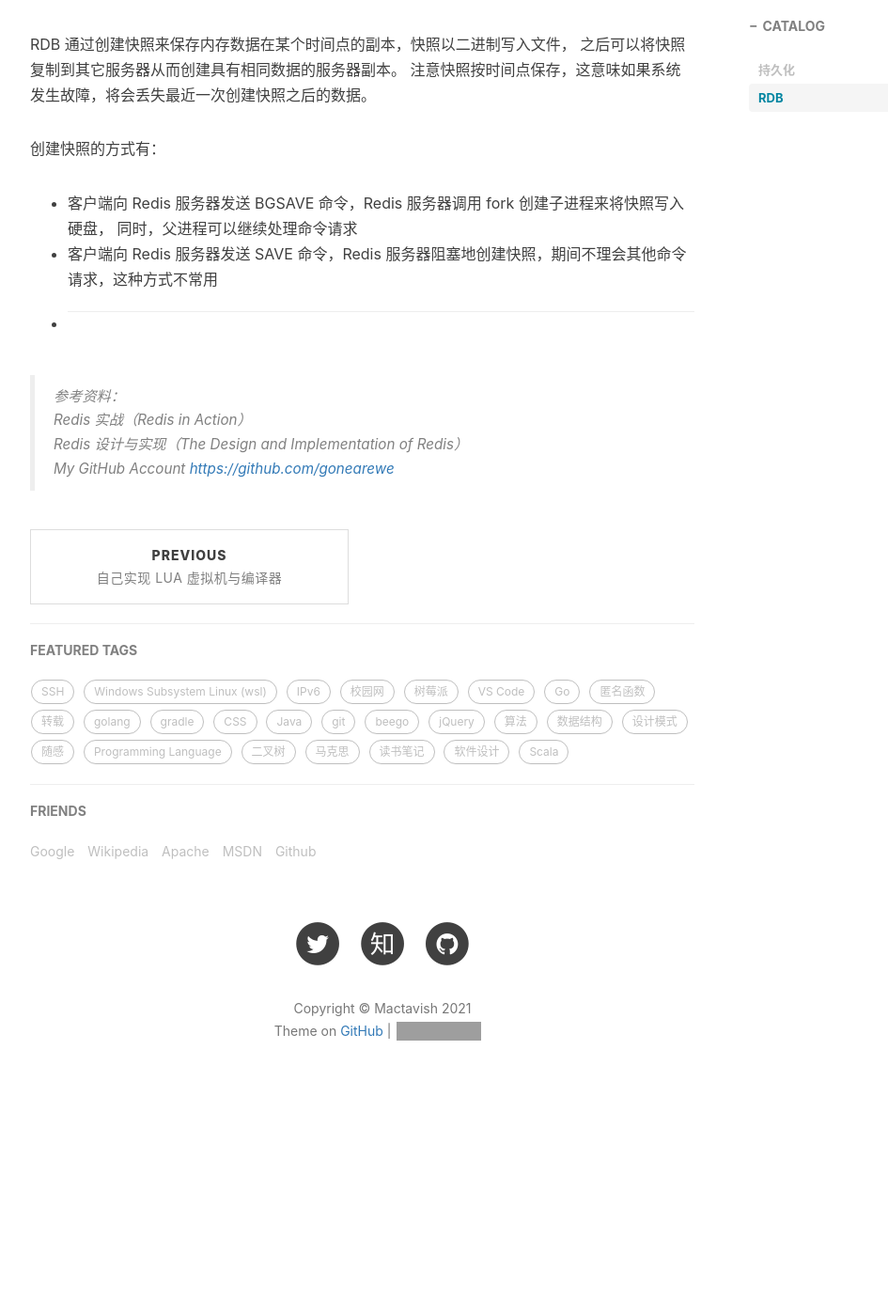
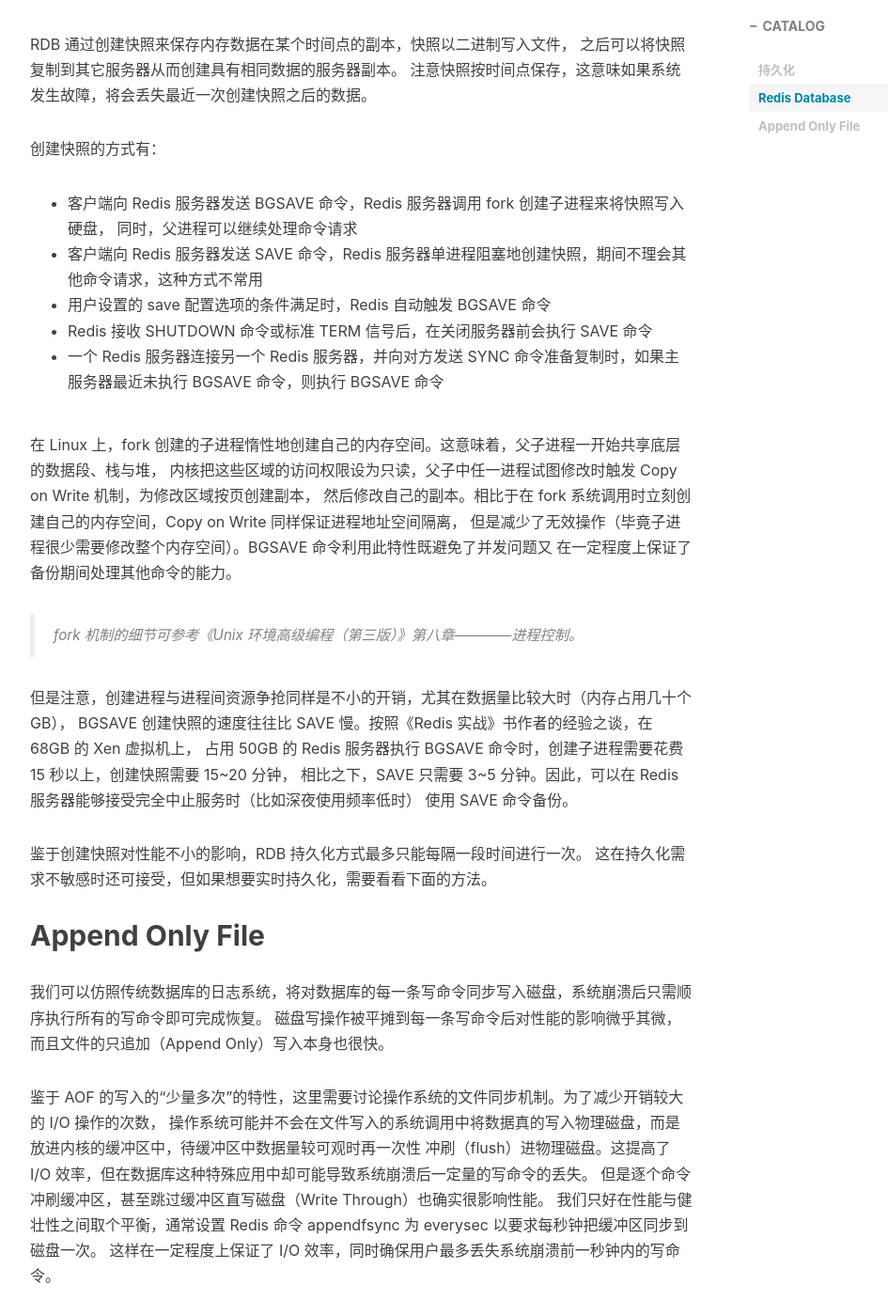
Before and after one commit to gonearewe/gonearewe.github.io, a Jekyll site: the page built from _posts/2021-03-24-Redis 笔记.md, in a window 1280 px wide and 1400 px high, scrolled down 840 px. Shown: the whole window at 94% size, without its empty margins (233-1178 px from the left). Built offline with Jekyll 4.4.1, drawn with Linux system fonts in a browser that asks for light colours; nearby versions of some CDN libraries; comment, search, counter and statistics services are not loaded; before the commit the page ends 2041 px from its top, so only the background shows below that; some of the changed text lies outside the part shown; grey boxes are pictures that could not be loaded.

Commit message:
更新 Redis AOF 笔记

```diff
--- a/_posts/2021-03-24-Redis 笔记.md
+++ b/_posts/2021-03-24-Redis 笔记.md
@@ -19,7 +19,7 @@
 Redis 是内存型数据库，如果需要保证数据在断电后不会丢失，可以将内存中的数据持久化到硬盘上。
 持久化有两种方法：RDB（Redis Database）和 AOF（Append Only File）。
 
-## RDB
+## Redis Database
 
 RDB 通过创建快照来保存内存数据在某个时间点的副本，快照以二进制写入文件，
 之后可以将快照复制到其它服务器从而创建具有相同数据的服务器副本。
@@ -29,8 +29,45 @@
 
 - 客户端向 Redis 服务器发送 BGSAVE 命令，Redis 服务器调用 fork 创建子进程来将快照写入硬盘，
 同时，父进程可以继续处理命令请求
-- 客户端向 Redis 服务器发送 SAVE 命令，Redis 服务器阻塞地创建快照，期间不理会其他命令请求，这种方式不常用
--
+- 客户端向 Redis 服务器发送 SAVE 命令，Redis 服务器单进程阻塞地创建快照，期间不理会其他命令请求，这种方式不常用
+- 用户设置的 save 配置选项的条件满足时，Redis 自动触发 BGSAVE 命令
+- Redis 接收 SHUTDOWN 命令或标准 TERM 信号后，在关闭服务器前会执行 SAVE 命令
+- 一个 Redis 服务器连接另一个 Redis 服务器，并向对方发送 SYNC 命令准备复制时，如果主服务器最近未执行 BGSAVE 命令，则执行 BGSAVE 命令
+
+在 Linux 上，fork 创建的子进程惰性地创建自己的内存空间。这意味着，父子进程一开始共享底层的数据段、栈与堆，
+内核把这些区域的访问权限设为只读，父子中任一进程试图修改时触发 Copy on Write 机制，为修改区域按页创建副本，
+然后修改自己的副本。相比于在 fork 系统调用时立刻创建自己的内存空间，Copy on Write 同样保证进程地址空间隔离，
+但是减少了无效操作（毕竟子进程很少需要修改整个内存空间）。BGSAVE 命令利用此特性既避免了并发问题又
+在一定程度上保证了备份期间处理其他命令的能力。
+
+> fork 机制的细节可参考《Unix 环境高级编程（第三版）》第八章————进程控制。
+
+但是注意，创建进程与进程间资源争抢同样是不小的开销，尤其在数据量比较大时（内存占用几十个 GB），
+BGSAVE 创建快照的速度往往比 SAVE 慢。按照《Redis 实战》书作者的经验之谈，在 68GB 的 Xen 虚拟机上，
+占用 50GB 的 Redis 服务器执行 BGSAVE 命令时，创建子进程需要花费 15 秒以上，创建快照需要 15~20 分钟，
+相比之下，SAVE 只需要 3~5 分钟。因此，可以在 Redis 服务器能够接受完全中止服务时（比如深夜使用频率低时）
+使用 SAVE 命令备份。
+
+鉴于创建快照对性能不小的影响，RDB 持久化方式最多只能每隔一段时间进行一次。
+这在持久化需求不敏感时还可接受，但如果想要实时持久化，需要看看下面的方法。
+
+## Append Only File
+
+我们可以仿照传统数据库的日志系统，将对数据库的每一条写命令同步写入磁盘，系统崩溃后只需顺序执行所有的写命令即可完成恢复。
+磁盘写操作被平摊到每一条写命令后对性能的影响微乎其微，而且文件的只追加（Append Only）写入本身也很快。
+
+鉴于 AOF 的写入的“少量多次”的特性，这里需要讨论操作系统的文件同步机制。为了减少开销较大的 I/O 操作的次数，
+操作系统可能并不会在文件写入的系统调用中将数据真的写入物理磁盘，而是放进内核的缓冲区中，待缓冲区中数据量较可观时再一次性
+冲刷（flush）进物理磁盘。这提高了 I/O 效率，但在数据库这种特殊应用中却可能导致系统崩溃后一定量的写命令的丢失。
+但是逐个命令冲刷缓冲区，甚至跳过缓冲区直写磁盘（Write Through）也确实很影响性能。
+我们只好在性能与健壮性之间取个平衡，通常设置 Redis 命令 appendfsync 为 everysec 以要求每秒钟把缓冲区同步到磁盘一次。
+这样在一定程度上保证了 I/O 效率，同时确保用户最多丢失系统崩溃前一秒钟内的写命令。
+
+既然 AOF 在性能（持久化开销被均摊）与健壮性（丢失数据的时间窗口小）两方面都优于 RDB，那后者还有什么存在的必要吗？
+那是因为 AOF 的工作机制额外带来了缺陷。不难想到，RDB 中保存的每项数据都至少对应 AOF 中的一条写命令，而且一般都不止一条。
+比如说，一项缓存可能会多次失效、重新设置、再失效……留下多个写命令；又或者它会被多次赋值。这导致 AOF 日志文件大小一般远超 RDB 的快照。
+从另一个方向考虑，RDB 的大小受限于机器内存大小（最多将占满内存的 Redis 数据备份），而 AOF 文件的大小完全可以无限扩展直至耗尽硬盘空间。
+
 ---
 
 > 参考资料：
```
